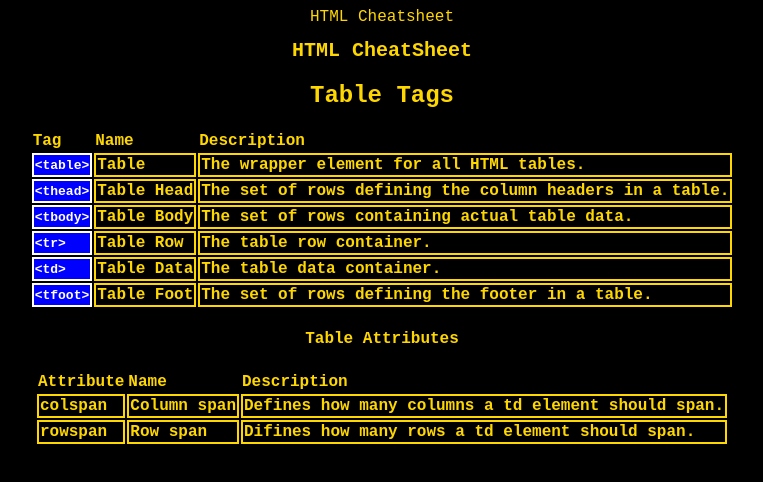
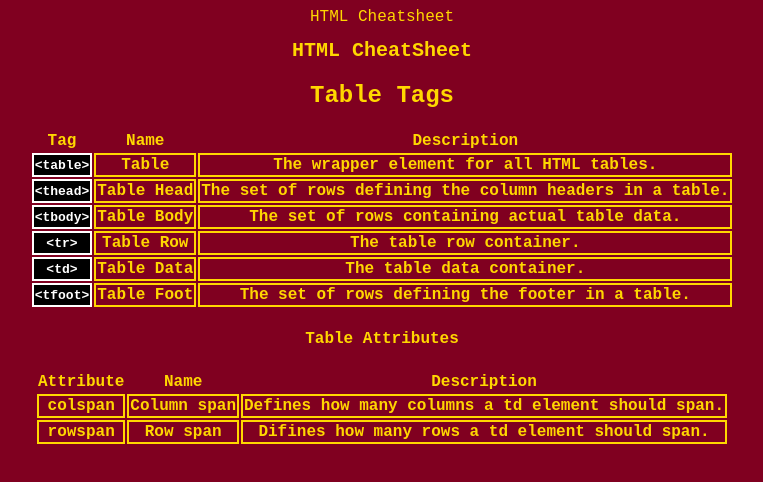
Before and after one commit to MSGJack/CS, a plain HTML site: page index.html in a window 1280 px wide. Shown: the whole page, without its empty margins (258-1021 px from the left). Drawn offline with Linux system fonts and the light colour scheme.

Commit message:
background change

```diff
--- a/style.css
+++ b/style.css
@@ -2,7 +2,7 @@ body {
     text-align: center;
     font-family: 'Courier New', Courier, monospace;
     color:gold;
-    background-color: black;
+    background-color: #800020;
 }
 
 h1 {
@@ -15,10 +15,11 @@ h2 {
 }
 
 table {
-    text-align: left;
+    text-align: center;
     margin: auto;
-    border: 2px;
+    border: 4px;
     font-weight: bold;
+    width: %60;
 }
 
 table thead {
@@ -34,7 +35,7 @@ table td {
 }
 
 .elements {
-    background-color: blue;
+    background-color: black;
     color: white;
     font-family: monospace;
 }
```
